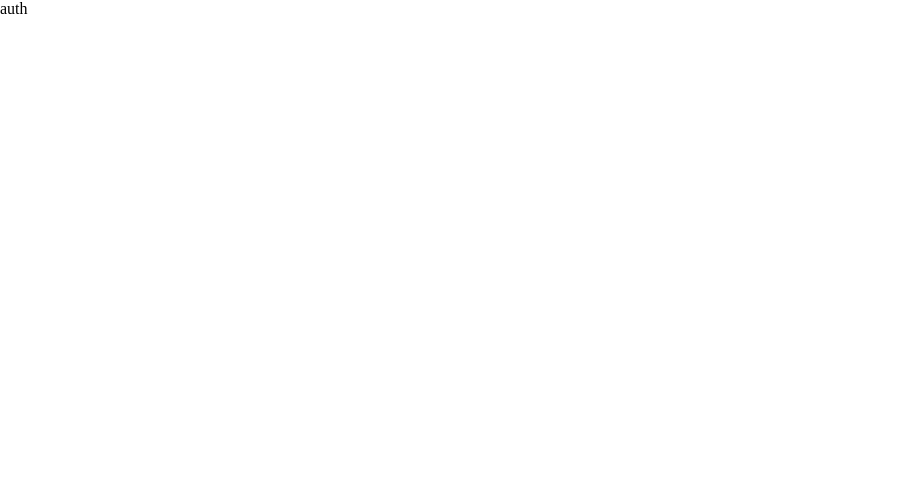
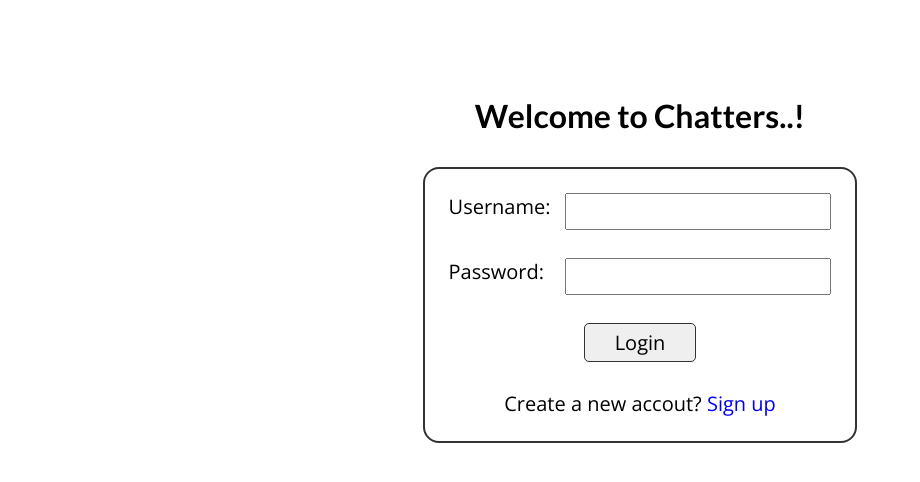
Before and after one commit to piyush-gangrade/chat-app, a React (Vite) app in the folder client/: page /auth/login in a window 1280 px wide. Shown: the top 482 px of the page, without its empty margins (0-920 px from the left). Built offline with nearby package versions, Linux system fonts and the light colour scheme.

Commit message:
add chat section, login and signin

```diff
--- a/client/src/App.css
+++ b/client/src/App.css
@@ -0,0 +1,5 @@
+.home{
+    display: grid;
+    grid-template-columns: 1fr 2.5fr;
+    height: 100%;
+}
--- a/client/src/App.jsx
+++ b/client/src/App.jsx
@@ -1,13 +1,13 @@
-import React from "react";
+import {createContext, useEffect, useState} from "react";
 import {
     createBrowserRouter,
     RouterProvider
   } from "react-router-dom";
-import Home from "./pages/home/Home";
-import AuthLayout from "./components/AuthLayout";
-import SignIn from "./pages/auth/SignIn";
-import LogIn from "./pages/auth/LogIn";
-
+import Home from "./pages/home/Home.jsx";
+import AuthLayout from "./components/AuthLayout.jsx";
+import SignUp from "./pages/auth/SignUp.jsx";
+import LogIn from "./pages/auth/LogIn.jsx";
+import "./app.css"
 
 const router = createBrowserRouter([
   {
@@ -19,19 +19,40 @@ const router = createBrowserRouter([
     element: <AuthLayout/>,
     children: [
       {
-        path: "signin",
-        element: <SignIn/>
+        path: "signup",
+        element: <SignUp/>
       },
       {
         path: "login",
-        element: <LogIn/>
+        element: <LogIn/>,
       }
     ]
   }
 ]);
 
+
+export const userContext = createContext();
+
 export default function App(){
+  const [userData, setUserData] = useState({
+    token: "",
+    user: {}
+  });
+
+  useEffect(()=>{
+    const token = localStorage.getItem("token");
+    const user = localStorage.getItem("user");
+    if(user && token){
+      setUserData({
+        token: token,
+        user: user
+      })
+    }
+  },[])
+
   return (
-    <RouterProvider router={router} />
+    <userContext.Provider value={{userData, setUserData}}>
+      <RouterProvider router={router} />
+    </userContext.Provider>
   )
 }
--- a/client/src/components/AuthLayout.jsx
+++ b/client/src/components/AuthLayout.jsx
@@ -1,5 +1,10 @@
 import React from "react";
+import { Outlet } from "react-router-dom";
 
-export default function(){
-    return <div>auth</div>
+export default function AuthLayout(){
+    return (
+    <div>
+        <h1 className="heading">Welcome to Chatters..!</h1>
+        <Outlet/>
+    </div>)
 }
--- /dev/null
+++ b/client/src/components/Chat.jsx
@@ -0,0 +1,26 @@
+import React from "react";
+import { Form } from "react-router-dom";
+
+
+export default function Chat(){
+    return(
+        <div className="chat-section">
+            <header className="chat-sec-header">
+                <h1>Daksh</h1>
+            </header>
+            <section className="chats-area">
+
+            </section>
+            <Form className="message-bar">
+                <input
+                    type="text"
+                    id="message-text"
+                    name="message"
+                    placeholder="Type a message..."
+                    autoComplete="off"
+                />
+                <button type="submit"></button>
+            </Form>
+        </div>
+    )
+}
--- a/client/src/index.css
+++ b/client/src/index.css
@@ -26,3 +26,7 @@
     width: 100vw;
     height: 100vh;
 }
+
+input:focus, textarea:focus{
+    outline: none;
+}
--- a/client/src/main.jsx
+++ b/client/src/main.jsx
@@ -8,5 +8,5 @@ const rootRouter = ReactDOM.createRoot(root);
 rootRouter.render(
   <React.StrictMode>
     <App />
-  </React.StrictMode>,
+  </React.StrictMode>
 )
--- a/client/src/pages/auth/LogIn.jsx
+++ b/client/src/pages/auth/LogIn.jsx
@@ -1,5 +1,32 @@
 import React from "react";
+import { Form, Link } from "react-router-dom";
+import "./auth.css"
 
-export default function SignIn(){
-    return <div>log in</div>
+export default function LogIn(){
+    return (
+        <>
+            <Form className="container" method="post">
+                <div>
+                    <label className="label" htmlFor="username">Username: </label>
+                    <input
+                        type="text"
+                        id="username"
+                        name="username"
+                        className="input"
+                    />
+                </div>
+                <div>
+                    <label className="label" htmlFor="password">Password: </label>
+                    <input
+                        type="password"
+                        id="password"
+                        name="password"
+                        className="input"
+                    />
+                </div>
+                <button className="submit">Login</button>
+                <div className="sign-option">Create a new accout? <Link to="/auth/signup">Sign up</Link></div>
+            </Form>
+        </>
+    )
 }
--- a/client/src/pages/auth/SignIn.jsx
+++ /dev/null
@@ -1,5 +0,0 @@
-import React from "react";
-
-export default function SignIn(){
-    return <div>sign in</div>
-}
--- /dev/null
+++ b/client/src/pages/auth/SignUp.jsx
@@ -0,0 +1,49 @@
+import React from "react";
+import { Form, Link } from "react-router-dom";
+import "./auth.css"
+export default function SignUp(){
+    return (
+        <>
+            <Form className="container">
+                <div>
+                    <label className="label" htmlFor="username">Enter a Username: </label>
+                    <input
+                        type="text"
+                        id="username"
+                        name="username"
+                        className="input"
+                    />
+                </div>
+                <div>
+                    <label className="label" htmlFor="email">Email: </label>
+                    <input
+                        type="email"
+                        id="email"
+                        name="email"
+                        className="input"
+                    />
+                </div>
+                <div>
+                    <label className="label" htmlFor="password">Password: </label>
+                    <input
+                        type="password"
+                        id="password"
+                        name="password"
+                        className="input"
+                    />
+                </div>
+                <div>
+                    <label className="label" htmlFor="confirm-password">Confirm Password: </label>
+                    <input
+                        type="password"
+                        id="confirm-password"
+                        name="confirm-password"
+                        className="input"
+                    />
+                </div>
+                <button className="submit">SignIn</button>
+                <div className="sign-option">Already have an accout? <Link to="/auth/login">Log In</Link></div>
+            </Form>
+        </>
+    )
+}
--- /dev/null
+++ b/client/src/pages/auth/auth.css
@@ -0,0 +1,47 @@
+.heading{
+    margin: 3em auto 1em;
+    font-family: var(--font-family-heading);
+    width: fit-content;
+}
+
+.container{
+    width: fit-content;
+    display: flex;
+    flex-direction: column;
+    border: 2px solid #333333;
+    border-radius: 1em;
+    padding: 1.5em;
+    gap: 1.75em;;
+    margin: auto;
+}
+
+.label, .input, .submit, .sign-option{
+    font-family: var(--font-family-normal);
+    font-size: var(--font-normal);
+}
+
+.input{
+    margin-left: 0.75em;
+    float: right;
+    padding: 0.15em 0.25em;
+}
+
+.submit{
+    margin: auto;
+    padding: 0.25em 1.5em;
+    border-radius: 0.25em;
+    border: 1px solid #333333;
+    cursor: pointer;
+}
+
+.sign-option{
+    margin: auto;
+}
+
+.sign-option a{
+    text-decoration: none;
+}
+
+.sign-option a:hover{
+    text-decoration: underline;
+}
--- a/client/src/pages/home/Home.jsx
+++ b/client/src/pages/home/Home.jsx
@@ -1,12 +1,19 @@
-import React from "react";
+import { useContext } from "react";
+import { Navigate } from "react-router-dom";
 import Sidebar from "../../components/Sidebar";
-import "./home.css"
+import Chat from "../../components/Chat";
+import "./home.css";
+import { userContext } from "../../App";
 
 export default function Home() {
+    const {userData} = useContext(userContext);
+    if(!userData.token){
+        return <Navigate to="/auth/login" />
+    }
     return(
-        <>
+        <div className="home">
             <Sidebar />
-            {/* <Main /> */}
-        </>
+            <Chat />
+        </div>
     )
 }
--- a/client/src/pages/home/home.css
+++ b/client/src/pages/home/home.css
@@ -1,6 +1,6 @@
+/*Styling of Side Bar*/
 .sidebar{
     background-color: var(--blue);
-    width: 30%;
     height: 100%;
 }
 
@@ -31,3 +31,40 @@
     padding: 0.75em 1.25em;
     border-bottom: 2px solid #e3e3e3;
 }
+
+/*Styling of Chat Section*/
+.chat-section{
+    background: linear-gradient(#4795DF,#91B7DB);
+    position: relative;
+}
+
+.chat-sec-header{
+    background: linear-gradient(to right, #48C3FF, #2A92C4);
+    padding: 1.25em 2.50em;
+    border-bottom: 2px solid #e3e3e3;
+}
+
+.chat-sec-header h1{
+    font-family: var(--font-family-heading);
+    font-size: var(--font-medium1);
+    color: var(--blue);
+    text-shadow: 0 0 1px #323232;
+    letter-spacing: 1px;
+}
+
+.message-bar{
+    position: absolute;
+    bottom: 0;
+    height: 100px;
+    width: 100%;
+    background-color: #bccdf0;
+    display: flex;
+    align-items: center;
+    padding: 0 1.25em;
+}
+
+.message-bar input{
+    border: none;
+    background: unset;
+    font-size: var(--font-medium);
+}
```
